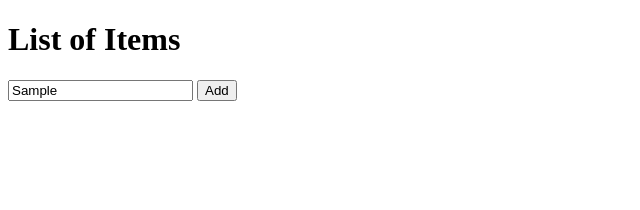
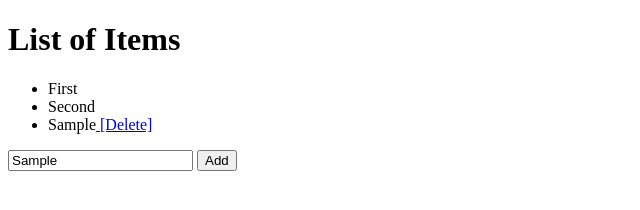
Before and after one commit to vladimirdd96/softuniJsAdvanced, a plain HTML site: page DOM Manipulation/DOM Manipulations theory ex/add/delete/template.html in a window 1280 px wide. Both pictures are taken after typing "Sample" into the empty fields and a click on the button "Add". Shown: the whole page, without its empty margins (0-640 px from the left). Drawn offline with Linux system fonts and the light colour scheme.

Commit message:
lab dom manipulation ex 2

```diff
--- a/DOM Manipulation/DOM Manipulations theory ex/add/delete/solution.js
+++ b/DOM Manipulation/DOM Manipulations theory ex/add/delete/solution.js
@@ -0,0 +1,51 @@
+const list = document.getElementById("items")
+
+function createElement(type, content) {
+    const e = document.createElement(type.toString())
+    e.innerHTML = content
+    return e
+}
+
+function addItem() {
+    const input = document.getElementById("newItemText")
+    const createLi = createElement('li', input.value)
+    const createA = createElement('a', ` [Delete]`)
+
+    createA.setAttribute('href', 'javascript:;')
+
+    if (list === null || input.value === "") {
+        throw new Error("Please enter smth")
+    }
+
+    list.appendChild(createLi)
+    createLi.appendChild(createA)
+}
+
+function findChildIndexByRef(parent, child) {
+    return Array.prototype.findIndex.call(
+        parent.children,
+        x => x === child
+    )
+}
+
+
+
+function listClickHandler(e) {
+    let elem = undefined
+    if (e.target.nodeName === "A") {
+        elem = e.target.parentNode
+        // list.children.removeChild(list.children[findChildIndexByRef(e.currentTarget, e.target.parentNode)])
+        console.log(list.children);
+    }
+
+
+}
+
+function main() {
+    const butt = document.getElementById("addCTA")
+    butt.addEventListener('click', addItem)
+    list.addEventListener('click', listClickHandler)
+
+}
+
+const onPageLoad = document.addEventListener('DOMContentLoaded', main())
--- a/DOM Manipulation/DOM Manipulations theory ex/add/delete/template.html
+++ b/DOM Manipulation/DOM Manipulations theory ex/add/delete/template.html
@@ -9,11 +9,13 @@
 
 <body>
     <h1>List of Items</h1>
-    <ul id="items"></ul>
-    <input type="text" id="newText" />
-    <input type="button" value="Add" id="addBtn">
+    <ul id="items">
+        <li>First</li>
+        <li>Second</li>
+    </ul>
+    <input type="text" id="newItemText" />
+    <input type="button" value="Add" id="addCTA">
     <script src="solution.js"></script>
-
 </body>
 
 </html>
```
